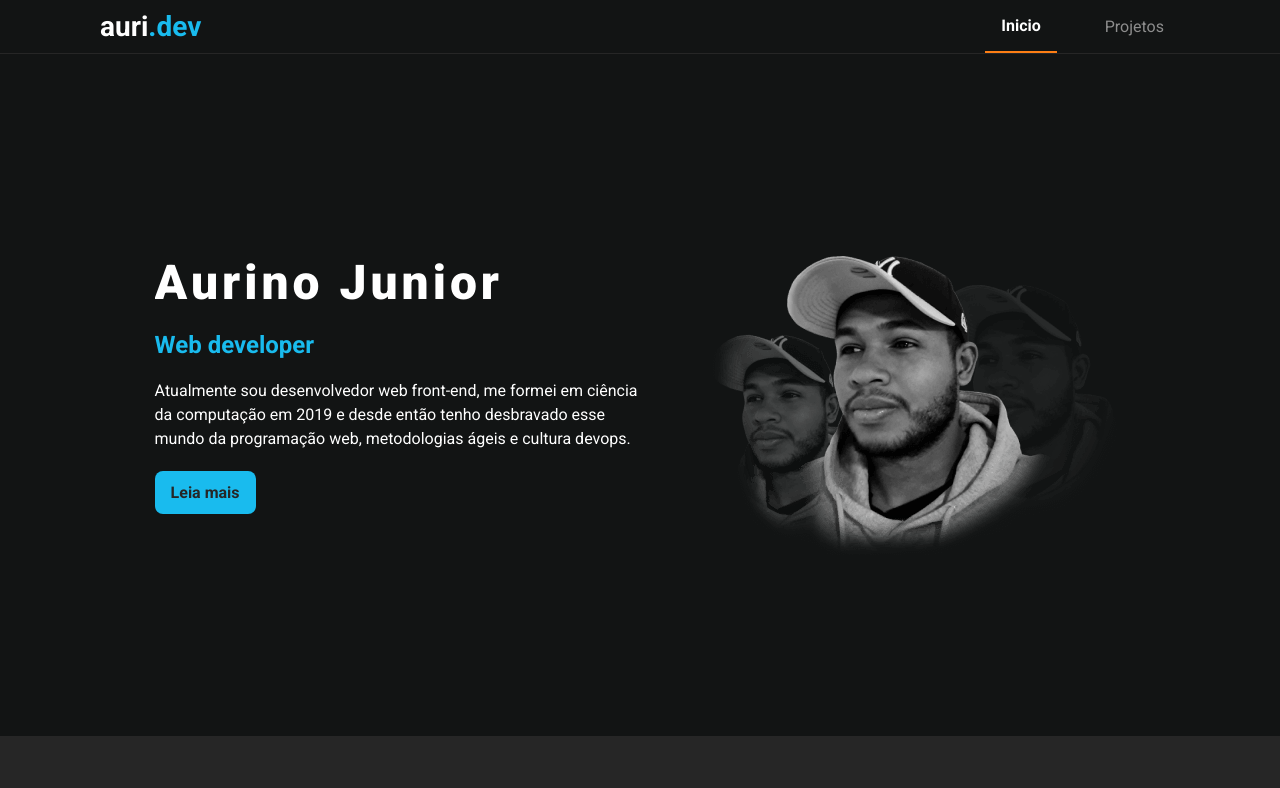
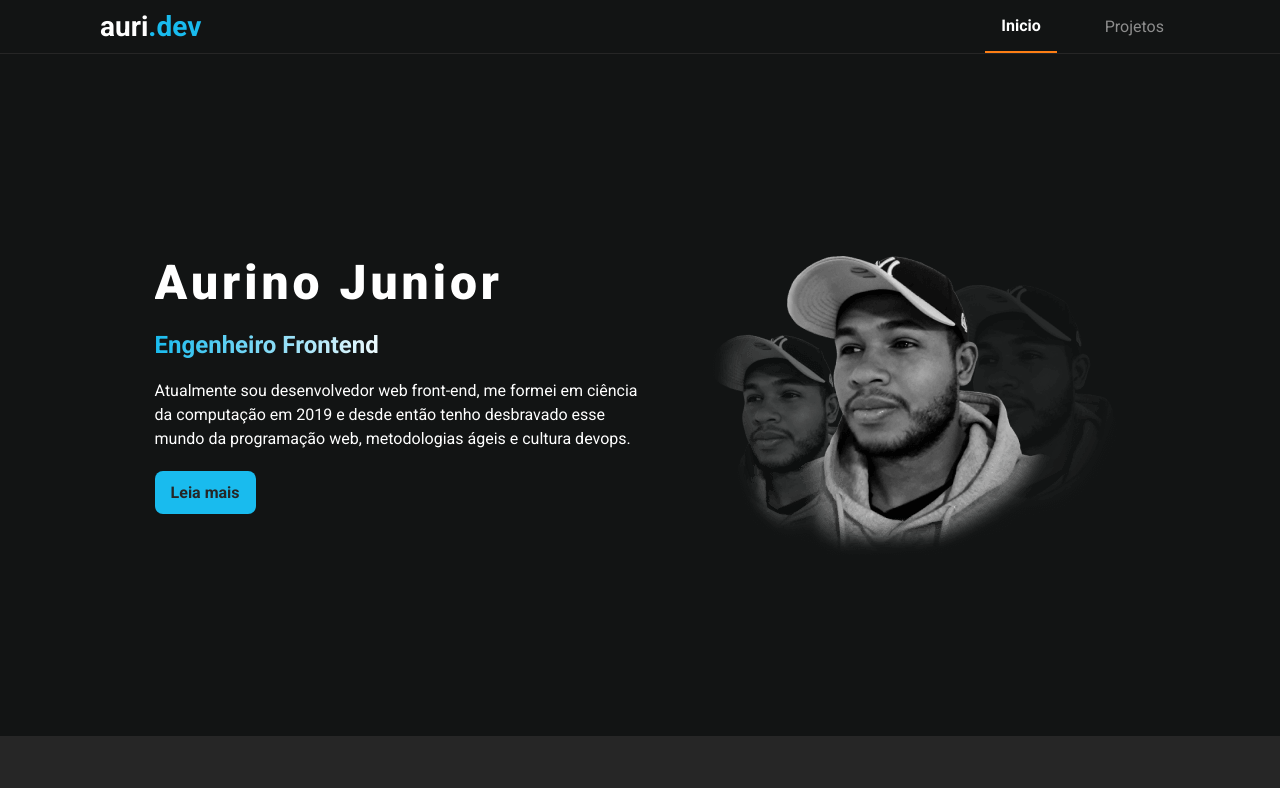
Before and after one commit to AurinoJunior/aurino.dev-v2-old, a Next.js app: page / in a window 1280 px wide. Shown: the top 788 px of the page. Built offline with nearby package versions, Linux system fonts and the light colour scheme.

Commit message:
Animation effect

```diff
--- a/src/components/Home/Hero/Hero.styles.ts
+++ b/src/components/Home/Hero/Hero.styles.ts
@@ -1,6 +1,6 @@
 import styled from 'styled-components'
 
-import { primary, tablet_size, white } from '../../../styles/Tokens'
+import { primary, tablet_size, white, gray_800 } from '../../../styles/Tokens'
 
 export const HeroBox = styled.section`
   display: flex;
@@ -54,5 +54,28 @@ export const HeroDescription = styled.p`
 `
 
 export const HeroAnimation = styled.h2`
-  color: ${primary};
+  @keyframes typing {
+    from {
+      width: 0;
+    }
+
+    to {
+      width: 100%;
+    }
+  }
+
+  animation-name: 'typing';
+  animation-duration: 2s;
+  animation-direction: alternate;
+  animation-iteration-count: infinite;
+  animation-fill-mode: forwards;
+  animation-timing-function: ease-in-out;
+
+  white-space: nowrap;
+  overflow: hidden;
+
+  background-image: linear-gradient(90deg, ${primary}, white, ${gray_800});
+  background-clip: text;
+  -webkit-background-clip: text;
+  -webkit-text-fill-color: transparent;
 `
--- a/src/components/Home/Hero/Hero.tsx
+++ b/src/components/Home/Hero/Hero.tsx
@@ -1,3 +1,4 @@
+import { useState } from 'react'
 import Image from 'next/image'
 
 import { Link } from '../../_ui'
@@ -21,16 +22,26 @@ interface IHeroProps {
   }
 }
 
+const NUMBERS_OF_PHRASES = 3
+
 export const Hero = ({ data }: IHeroProps) => {
   const { title, description, img, cta, phraseAnimation } = data
+  const [phraseNumber, setPhraseNumber] = useState(0)
 
-  console.log('teste')
+  setTimeout(() => {
+    if (phraseNumber === NUMBERS_OF_PHRASES - 1) {
+      setPhraseNumber(0)
+      return
+    }
+    setPhraseNumber(phraseNumber + 1)
+  }, 4000)
+
   return (
     <HeroBox>
       <Image src={myImage} alt={img.alt} layout="intrinsic" />
       <HeroContent>
         <HeroTitle>{title}</HeroTitle>
-        <HeroAnimation>{phraseAnimation}</HeroAnimation>
+        <HeroAnimation>{phraseAnimation[phraseNumber]}</HeroAnimation>
         <p>{description}</p>
         <Link href={cta.link}>{cta.text}</Link>
       </HeroContent>
--- a/src/data/homeContent.json
+++ b/src/data/homeContent.json
@@ -4,7 +4,7 @@
   },
   "hero": {
     "title": "Aurino Junior",
-    "phraseAnimation": "Web developer",
+    "phraseAnimation": ["Desenvolvedor Web", "Engenheiro Frontend", "Dev Curioso"],
     "img": {
       "alt": "Imagem de Aurino Junior em preto e branco utilizando boné e casaco"
     },
```
